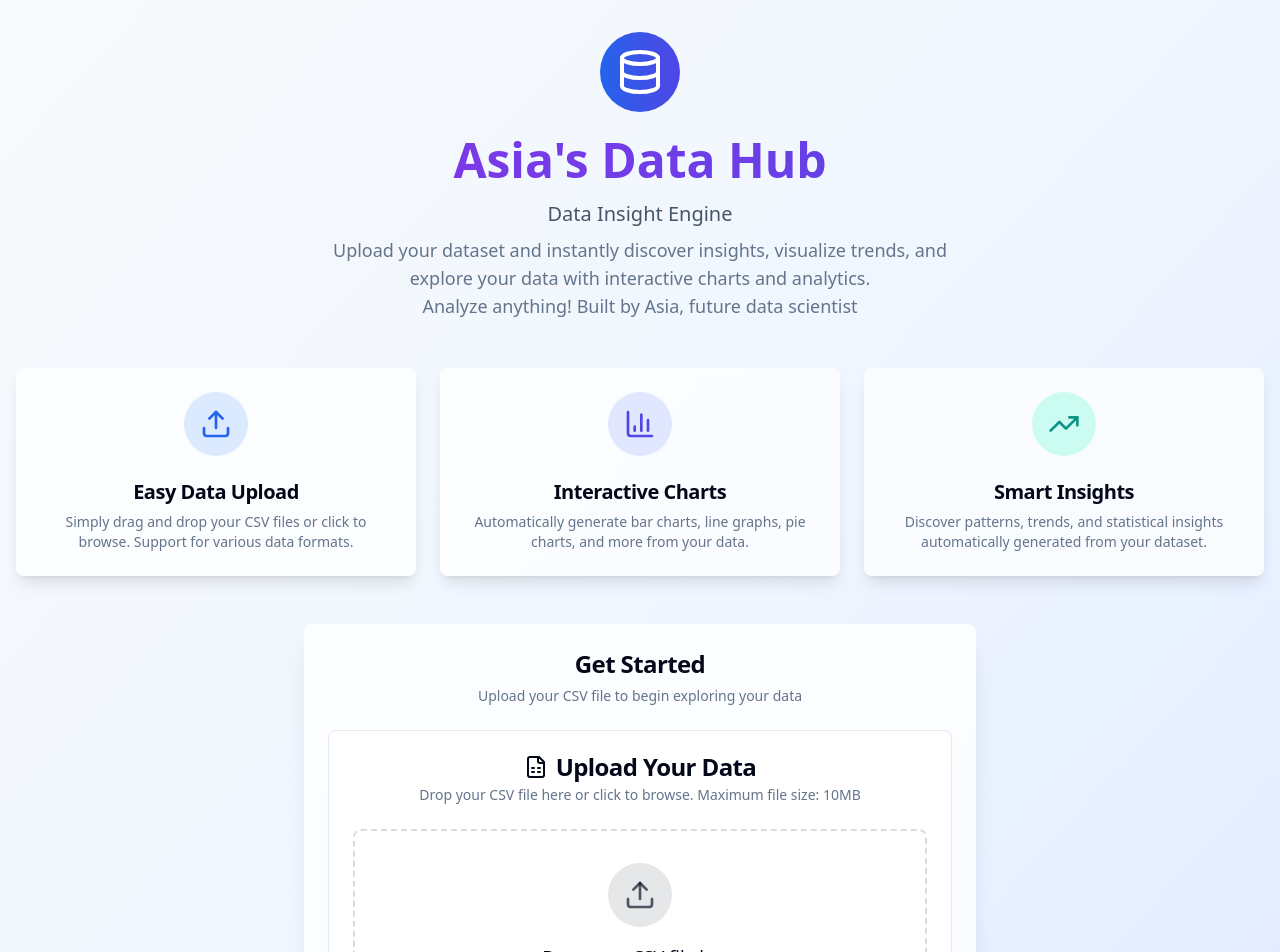
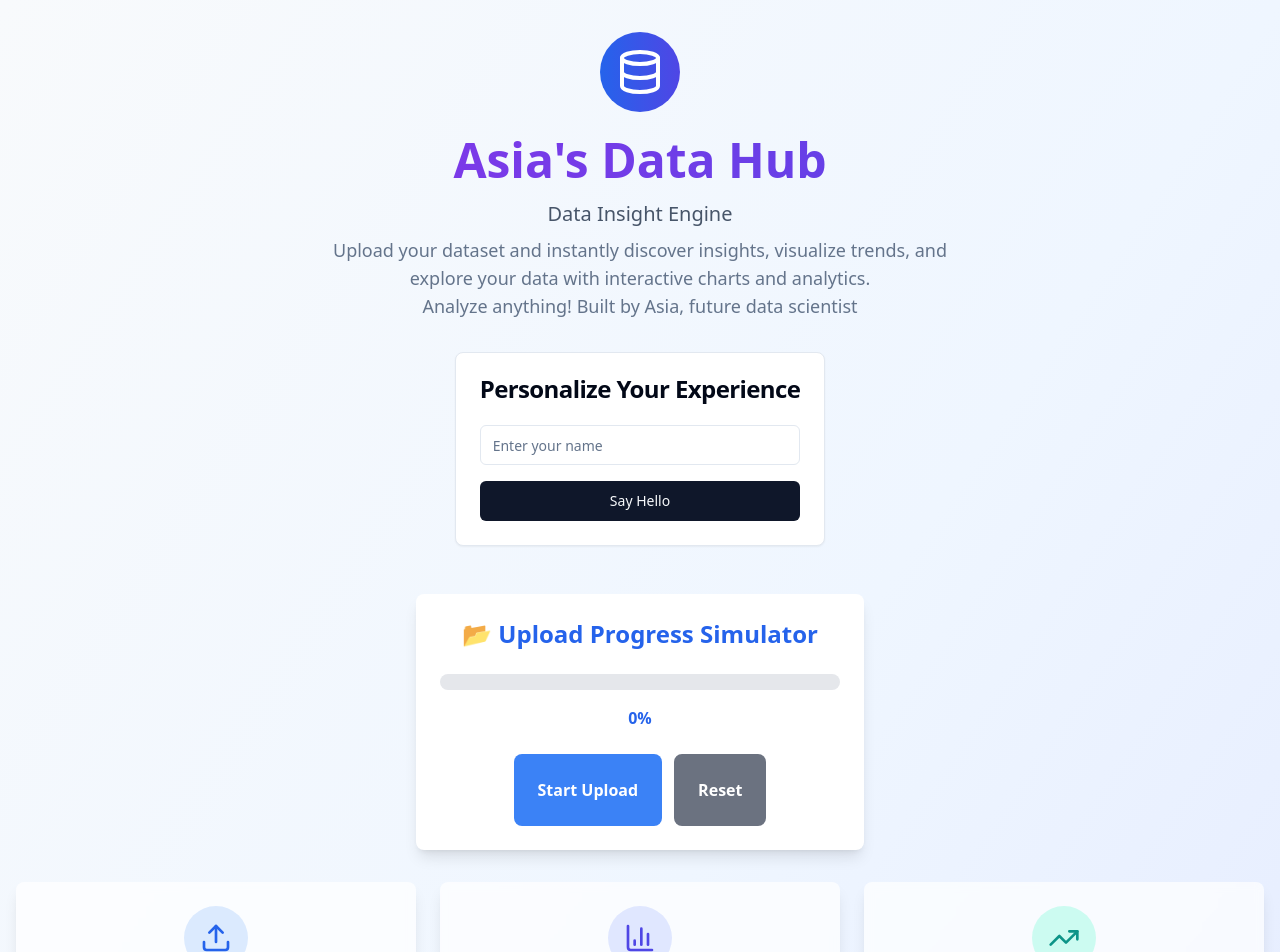
Before and after one commit to asiachat/data-analysis-dashboard-asia, a React (Vite) app: page / in a window 1280 px wide. Shown: the top 952 px of the page. Built offline with nearby package versions, Linux system fonts and the light colour scheme.

Commit message:
added projects to index page

```diff
--- a/src/pages/Index.tsx
+++ b/src/pages/Index.tsx
@@ -20,16 +20,19 @@ import DataUpload from '@/components/DataUpload';
 import Dashboard from '@/components/Dashboard';
 import { DataRow } from '@/types/data';
 // 🆕 WEEK 3: Import NameInput demo
+
 import NameInput from '@/components/NameInput';
 
 // 🔧 WEEK 2: Import your UploadProgressSimulator component here
+import UploadProgressSimulator from '@/components/UploadProgressSim'
 // 🔧 WEEK 3+: Additional imports will be added as you progress
 
-const Index = () => {
+function Index() {
   // 🧠 Component State - this is your component's memory!
   // useState lets your component remember and change data
-  const [data, setData] = useState<DataRow[]>([]);      // Stores uploaded data
+  const [data, setData] = useState<DataRow[]>([]); // Stores uploaded data
   const [fileName, setFileName] = useState<string>(''); // Remembers file name
+
 
   // 🔄 Event Handler - function that runs when data is uploaded
   const handleDataLoad = (loadedData: DataRow[], name: string) => {
@@ -59,19 +62,19 @@ const Index = () => {
             Upload your dataset and instantly discover insights, visualize trends, and explore your data with interactive charts and analytics.
           </p>
           <p className="text-lg text-slate-500 max-w-2xl mx-auto">
-          Analyze anything! Built by Asia, future data scientist</p>
-          {/* 🆕 WEEK 3: Live Event Handling Demo (removed NameInput from homepage) */}
-          {/* <div className="mt-8 mb-8 flex justify-center">
-            <NameInput />
-          </div> */}
+            Analyze anything! Built by Asia, future data scientist</p>
+          {/*WEEK 3: Live Event Handling Demo (removed NameInput from homepage) */}
+          {<div className="mt-8 mb-8 flex justify-center">
+              <NameInput />
+            </div> }
         </div>
 
         {/* 🔧 WEEK 2: ADD YOUR PROGRESS COMPONENT HERE! */}
         {/* This is where students will add their UploadProgressSimulator component */}
         {/* Example: */}
-        {/* <div className="mb-8">
-          <UploadProgressSimulator />
-        </div> */}
+        { <div className="mb-8">
+              <UploadProgressSimulator />
+            </div> }
 
         {data.length === 0 ? (
           <>
@@ -135,12 +138,12 @@ const Index = () => {
             <Dashboard data={data} fileName={fileName} onReset={() => {
               setData([]);
               setFileName('');
-            }} />
+            } } />
           </>
         )}
       </div>
     </div>
   );
-};
+}
 
 export default Index;
```
